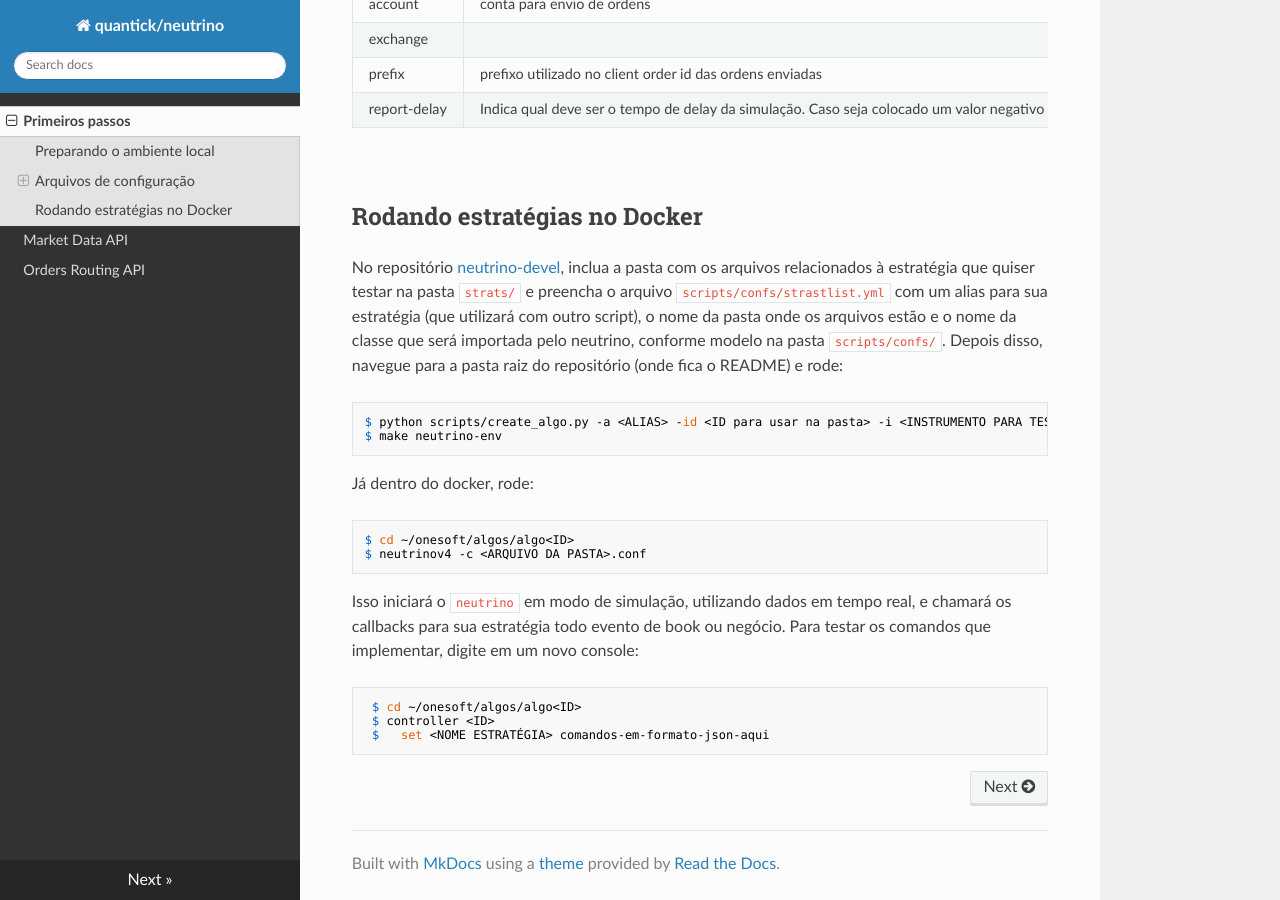
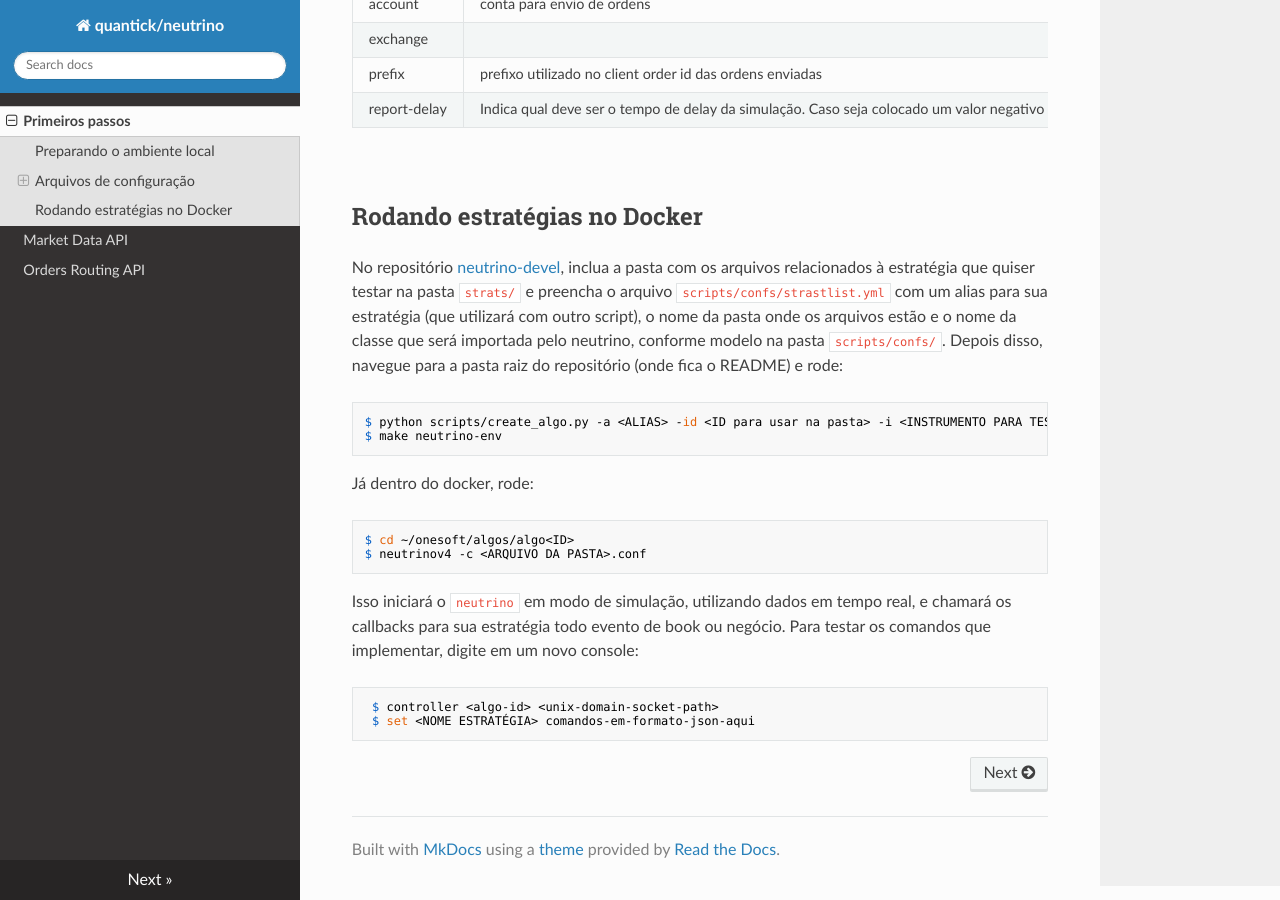
Before and after one commit to onesoftsa/quantick-docs, an MkDocs documentation site: the page built from docs/index.md, in a window 1280 px wide and 900 px high, scrolled down 2915 px. Built offline with MkDocs 1.6.1, drawn with Linux system fonts in a browser that asks for light colours; nearby versions of some CDN libraries.

Commit message:
Ajustando documentação de utilização do controller.

````diff
--- a/docs/index.md
+++ b/docs/index.md
@@ -161,7 +161,6 @@ Isso iniciará o `neutrino` em modo de simulação, utilizando dados em tempo
  negócio. Para testar os comandos que implementar, digite em um novo console:
 
 ```shell
- $ cd ~/onesoft/algos/algo<ID>
- $ controller <ID>
- $   set <NOME ESTRATÉGIA> comandos-em-formato-json-aqui
+ $ controller <algo-id> <unix-domain-socket-path>
+ $ set <NOME ESTRATÉGIA> comandos-em-formato-json-aqui
 ```
````
